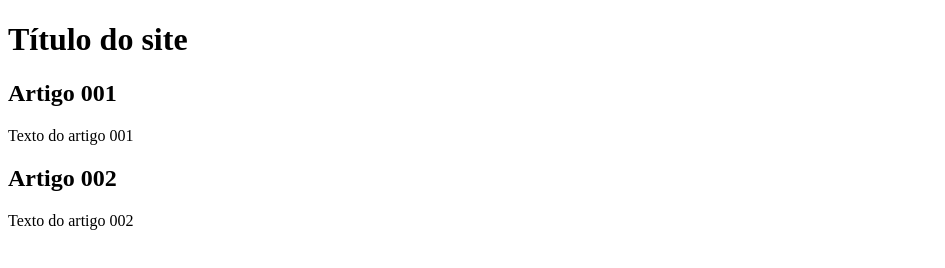
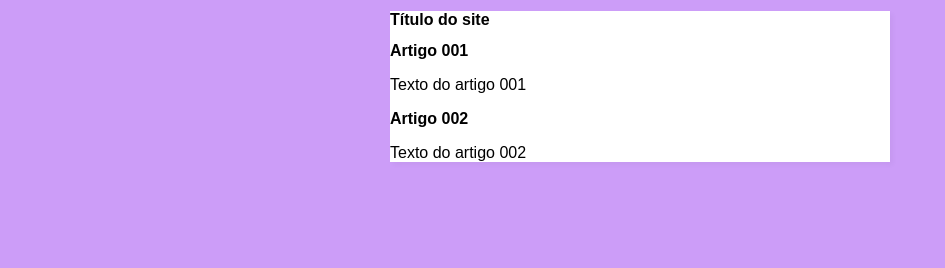
Before and after one commit to viniciussz7/example-cursoGit, a plain HTML site: page index.html in a window 1280 px wide. Shown: the whole page, without its empty margins (0-945 px from the left). Drawn offline with Linux system fonts and the light colour scheme.

Commit message:
begin design

```diff
--- /dev/null
+++ b/estilos/style.css
@@ -0,0 +1,15 @@
+* {
+    font-family: Arial, Helvetica, sans-serif;
+    font-size: 16px;
+}
+
+body {
+    background-color: rgb(204, 157, 248);
+}
+
+main {
+    background-color: white;
+    width: 500px;
+    margin: auto;
+    box-shadow: 3px 3px 5px rgba(0, 0, 0, 0.034);
+}
--- a/index.html
+++ b/index.html
@@ -5,6 +5,7 @@
     <meta http-equiv="X-UA-Compatible" content="IE=edge">
     <meta name="viewport" content="width=device-width, initial-scale=1.0">
     <title>Titulo do site</title>
+    <link rel="stylesheet" href="estilos/style.css">
 </head>
 <body>
     <main>
```
